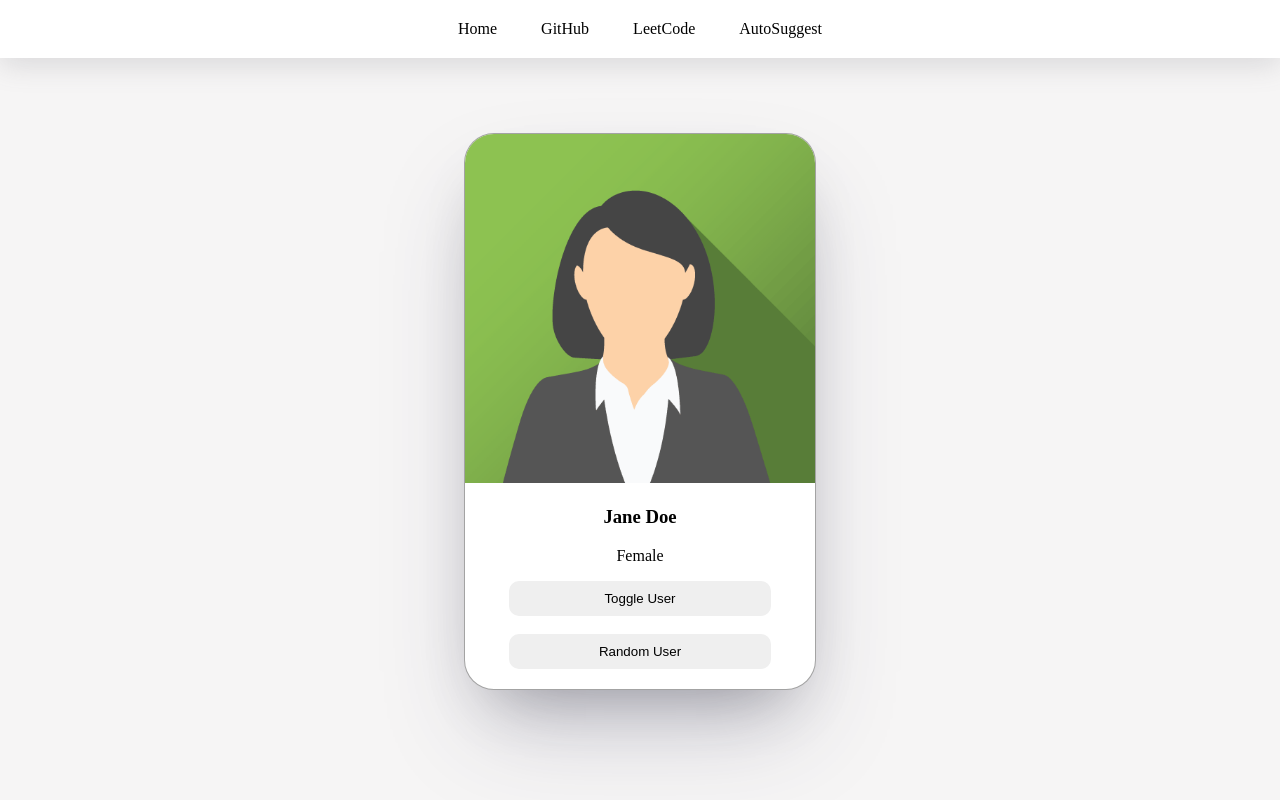
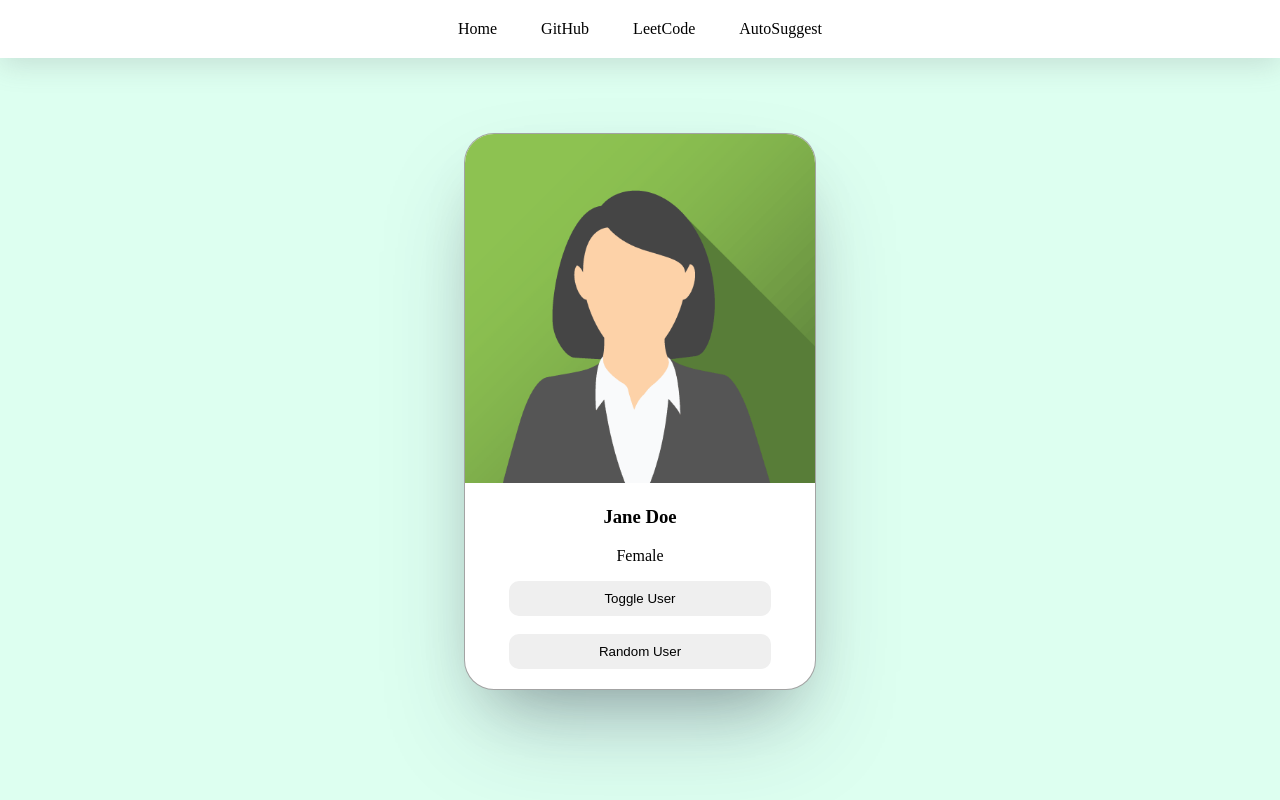
Before and after one commit to saniyasumeraa/autosuggest-spring, a Spring Boot app: page / in a window 1280 px wide. Run offline with Spring Boot 4, Linux system fonts and the light colour scheme.

```diff
--- a/src/main/resources/static/index.css
+++ b/src/main/resources/static/index.css
@@ -1,6 +1,6 @@
 body{
     margin: 0px;
-    background-color: rgb(246, 245, 245);
+    background-color: rgb(221, 255, 240);
 }
 
 .navbar{
```
Also changed, not shown: 1 other file.
